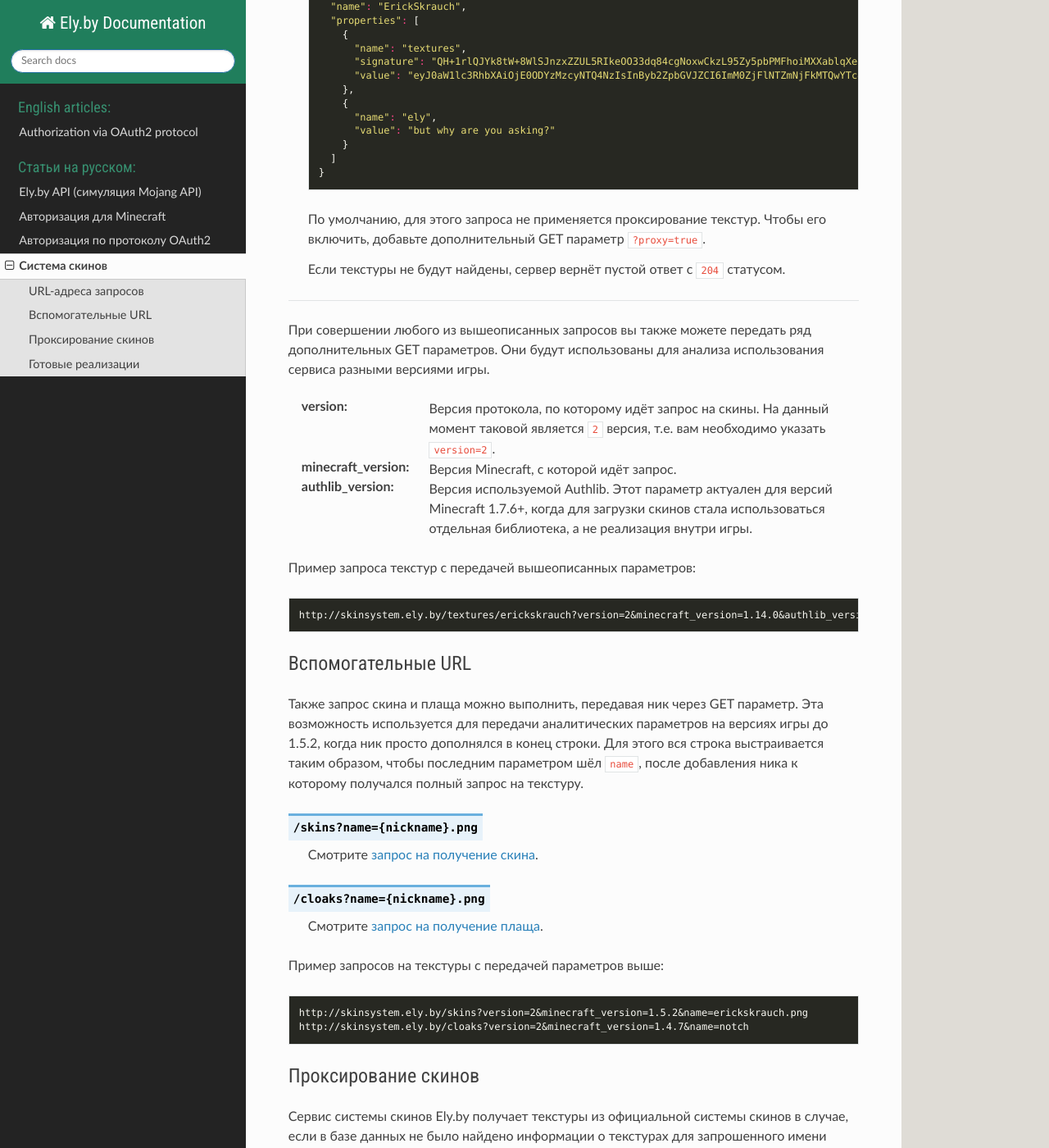
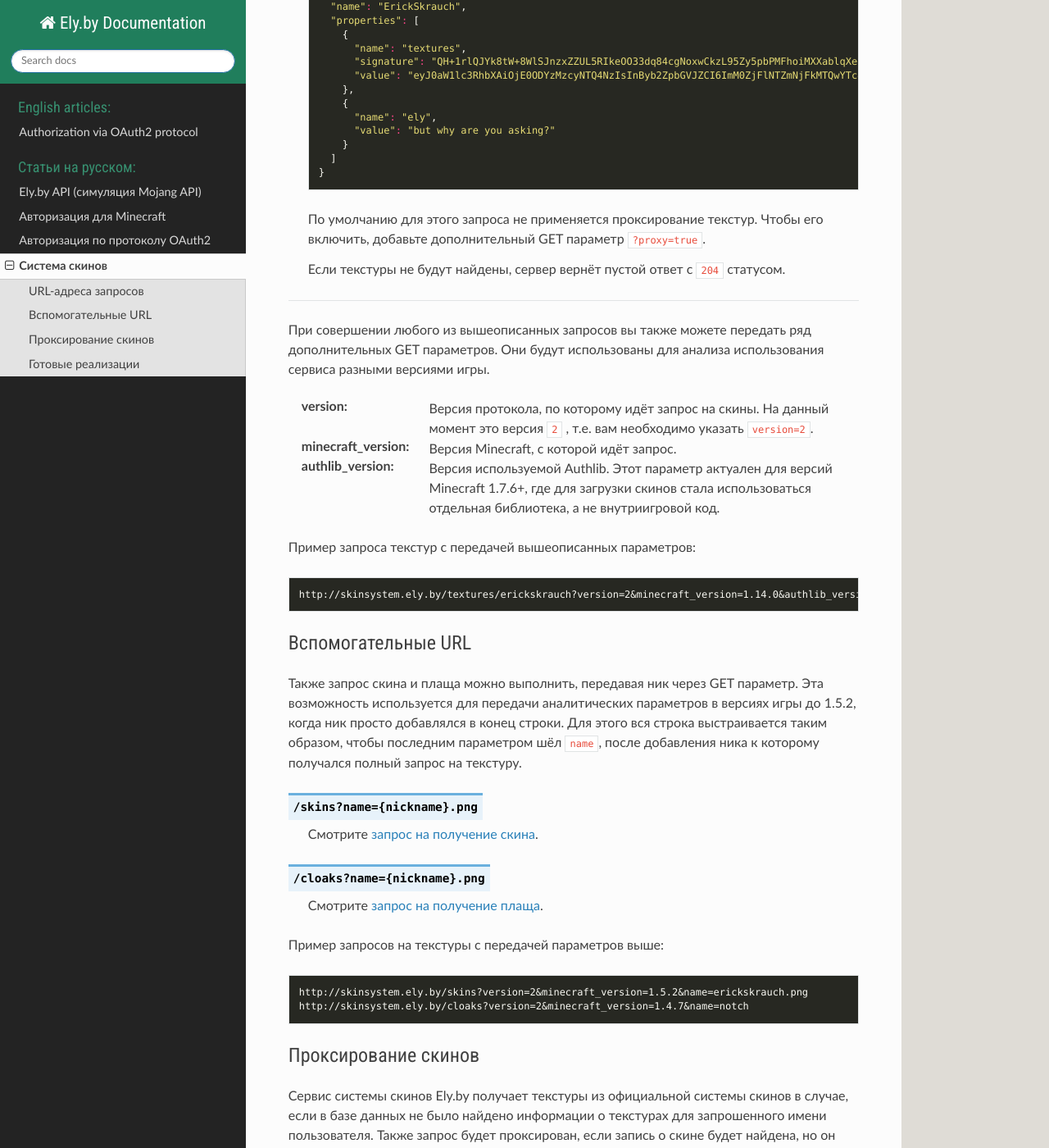
Before and after one commit to elyby/docs, a Sphinx documentation site: the page built from source/ru/skins-system.rst, in a window 1280 px wide and 1400 px high, scrolled down 1751 px. Shown: the whole window at 82% size. Built offline with Sphinx 7.4.7 and the Read the Docs theme 2.0.0, drawn with Linux system fonts in a browser that asks for light colours; some of the changed text lies outside the part shown.

Commit message:
Apply suggestions from code review
Co-Authored-By: erickskrauch <erickskrauch@ely.by>

```diff
--- a/source/ru/skins-system.rst
+++ b/source/ru/skins-system.rst
@@ -61,7 +61,7 @@
         }
       }
 
-   В зависимости от доступных игроку текстур, могут отсутствовать поля :samp:`SKIN` или :samp:`CAPE`.
+   В зависимости от доступных игроку текстур могут отсутствовать поля :samp:`SKIN` или :samp:`CAPE`.
    Если модель скина не является :samp:`slim`, то поле :samp:`metadata` также будет отсутствовать.
 
    Если текстуры не будут найдены, сервер вернёт пустой ответ с :samp:`204` статусом.
@@ -91,7 +91,7 @@
         ]
       }
 
-   По умолчанию, для этого запроса не применяется проксирование текстур. Чтобы его включить, добавьте дополнительный
+   По умолчанию для этого запроса не применяется проксирование текстур. Чтобы его включить, добавьте дополнительный
    GET параметр :samp:`?proxy=true`.
 
    Если текстуры не будут найдены, сервер вернёт пустой ответ с :samp:`204` статусом.
@@ -101,13 +101,13 @@
 При совершении любого из вышеописанных запросов вы также можете передать ряд дополнительных GET параметров. Они будут
 использованы для анализа использования сервиса разными версиями игры.
 
-:version: Версия протокола, по которому идёт запрос на скины. На данный момент таковой является :samp:`2` версия,
+:version: Версия протокола, по которому идёт запрос на скины. На данный момент это версия :samp:`2` ,
           т.е. вам необходимо указать :samp:`version=2`.
 
 :minecraft_version: Версия Minecraft, с которой идёт запрос.
 
-:authlib_version: Версия используемой Authlib. Этот параметр актуален для версий Minecraft 1.7.6+, когда
-                  для загрузки скинов стала использоваться отдельная библиотека, а не реализация внутри игры.
+:authlib_version: Версия используемой Authlib. Этот параметр актуален для версий Minecraft 1.7.6+, где
+                  для загрузки скинов стала использоваться отдельная библиотека, а не внутриигровой код.
 
 Пример запроса текстур с передачей вышеописанных параметров:
 
@@ -119,7 +119,7 @@
 ===================
 
 Также запрос скина и плаща можно выполнить, передавая ник через GET параметр. Эта возможность используется для
-передачи аналитических параметров на версиях игры до 1.5.2, когда ник просто дополнялся в конец строки. Для этого вся
+передачи аналитических параметров в версиях игры до 1.5.2, когда ник просто добавлялся в конец строки. Для этого вся
 строка выстраивается таким образом, чтобы последним параметром шёл :samp:`name`, после добавления ника к которому
 получался полный запрос на текстуру.
 
```
Also changed, not shown: other parts of source/ru/skins-system.rst (+8 -8 lines).
